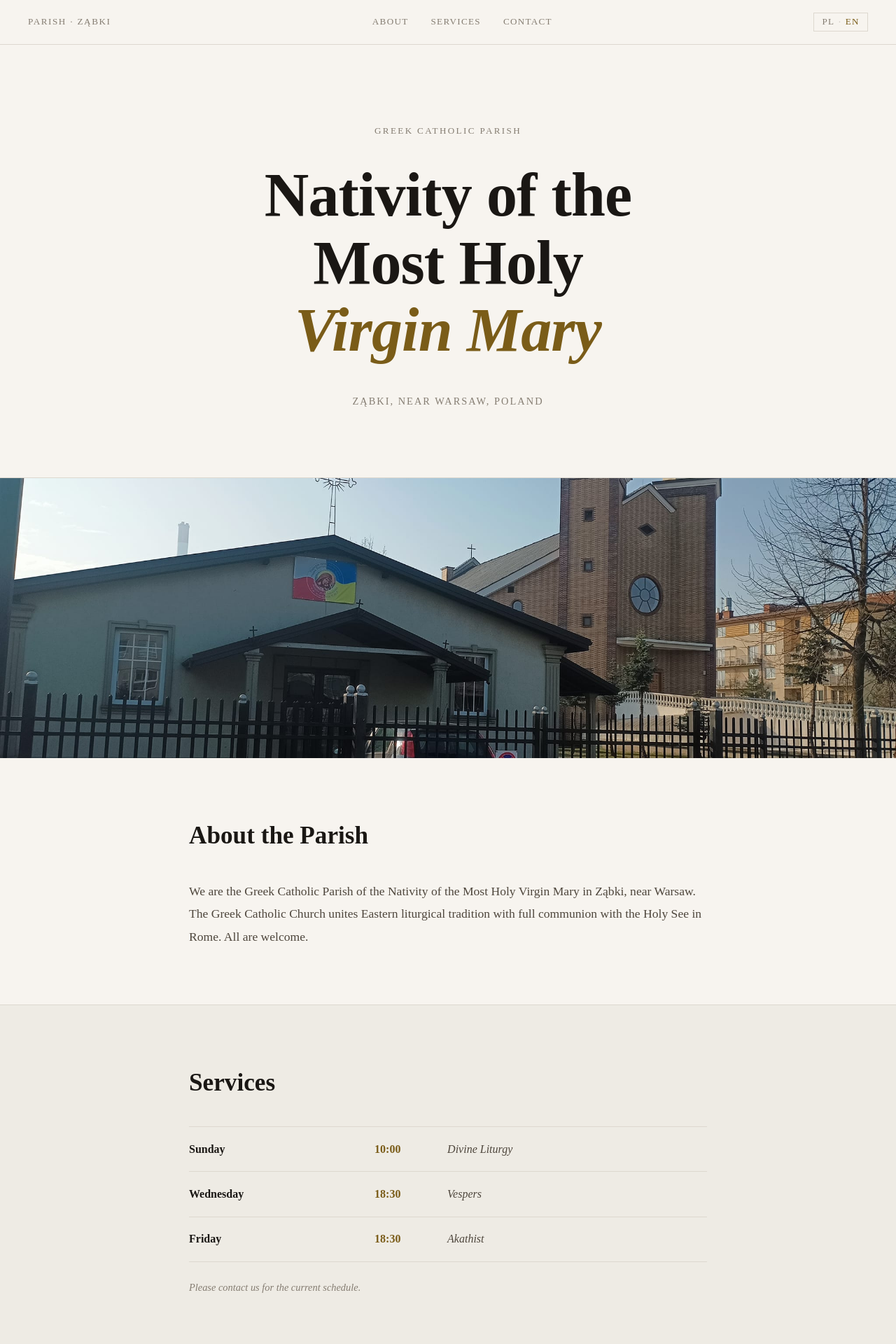
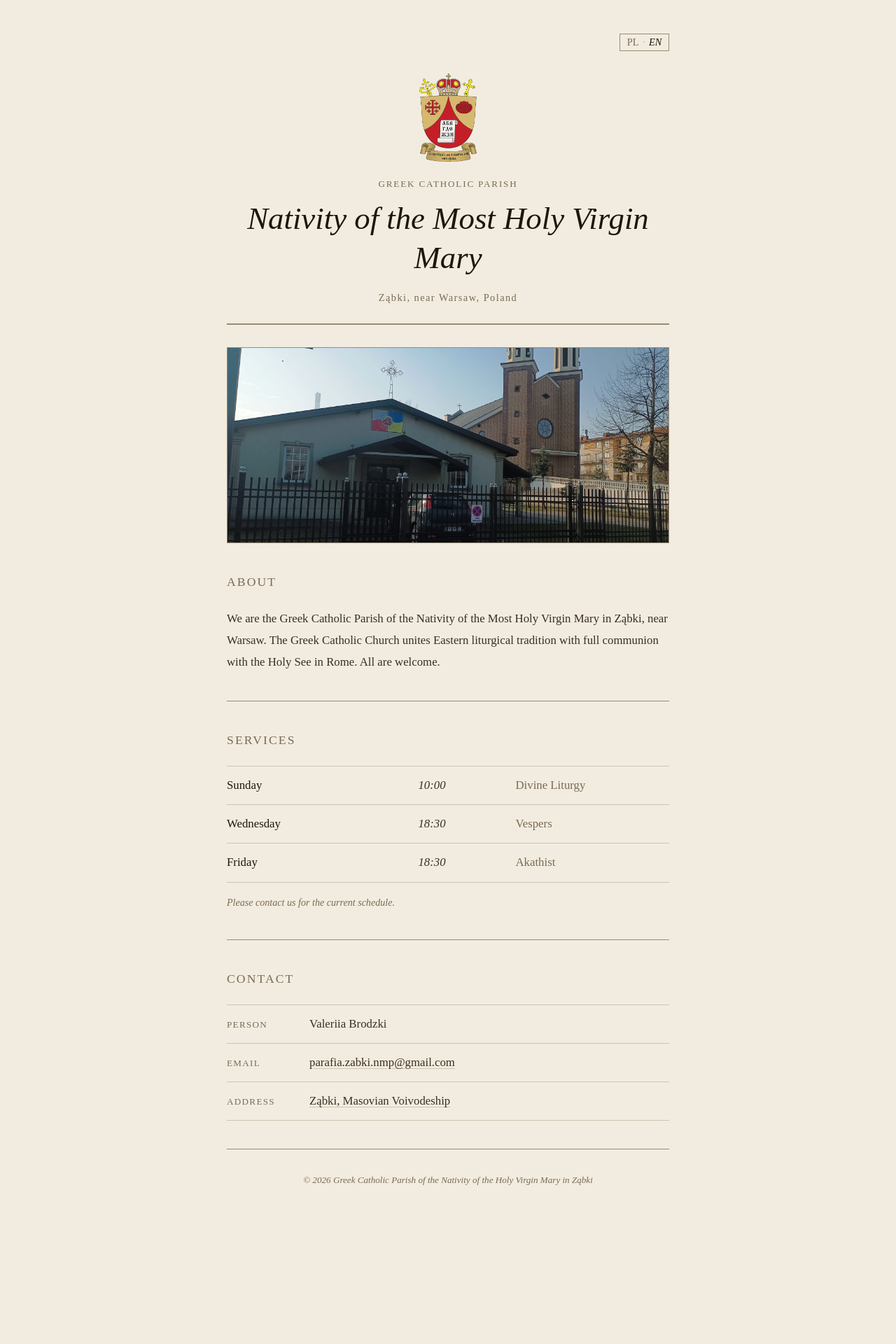
Before and after one commit to oleksandrserkov/parafia-zabki, a Next.js app: page / in a window 1280 px wide. Shown: the top 1920 px of the page at 70% size. After the commit the page ends 1762 px from the top, so only its background shows below. Built offline with nearby package versions, Linux system fonts and the light colour scheme.

Commit message:
Old church aesthetic: Spectral font, parchment theme, simple layout

```diff
--- a/app/globals.css
+++ b/app/globals.css
@@ -5,14 +5,12 @@
 }
 
 :root {
-  --bg: #f7f4ef;
-  --bg-alt: #eeebe4;
-  --text: #1a1714;
-  --text-mid: #4e463c;
-  --text-light: #857d72;
-  --accent: #7a5c18;
-  --border: #ddd8cf;
-  --font: var(--font-lora), 'Lora', Georgia, serif;
+  --bg: #f2ece0;
+  --text: #1e160a;
+  --text-mid: #3a2e1e;
+  --text-light: #7a6a54;
+  --rule: #9a8a72;
+  --font: var(--font-fell), 'Spectral', 'Times New Roman', Georgia, serif;
 }
 
 html {
@@ -23,16 +21,12 @@ body {
   background: var(--bg);
   color: var(--text);
   font-family: var(--font);
-  font-size: 19px;
-  line-height: 1.75;
-  -webkit-font-smoothing: antialiased;
+  font-size: 20px;
+  line-height: 1.8;
+  -webkit-font-smoothing: auto;
 }
 
 a {
   color: inherit;
   text-decoration: none;
 }
-
-::selection {
-  background: rgba(122, 92, 24, 0.18);
-}
--- a/app/layout.js
+++ b/app/layout.js
@@ -1,10 +1,12 @@
-import { Lora } from 'next/font/google'
+import { Spectral } from 'next/font/google'
 import './globals.css'
 
-const lora = Lora({
+const spectral = Spectral({
   subsets: ['latin', 'latin-ext'],
-  variable: '--font-lora',
+  variable: '--font-fell',
   display: 'swap',
+  weight: ['400', '700'],
+  style: ['normal', 'italic'],
 })
 
 export const metadata = {
@@ -15,7 +17,7 @@ export const metadata = {
 export default function RootLayout({ children }) {
   return (
     <html lang="pl">
-      <body className={lora.variable}>{children}</body>
+      <body className={spectral.variable}>{children}</body>
     </html>
   )
 }
--- a/app/page.js
+++ b/app/page.js
@@ -9,12 +9,9 @@ const MAPS_URL =
 
 const CONTENT = {
   pl: {
-    nav: { brand: 'Parafia · Ząbki', links: ['O Parafii', 'Nabożeństwa', 'Kontakt'] },
-    hero: {
     eyebrow: 'Parafia Greckokatolicka',
-      title: ['Narodzenie', 'Najświętszej', 'Maryi Panny'],
+    title: 'Narodzenie Najświętszej Maryi Panny',
     location: 'Ząbki koło Warszawy',
-    },
     about: {
       heading: 'O Parafii',
       text: 'Jesteśmy parafią greckokatolicką pw. Narodzenia Najświętszej Maryi Panny w Ząbkach koło Warszawy. Kościół greckokatolicki łączy wschodnią tradycję liturgiczną z jednością ze Stolicą Apostolską w Rzymie. Zapraszamy wszystkich.',
@@ -39,14 +36,11 @@ const CONTENT = {
     footer: '© 2026 Parafia Greckokatolicka pw. Narodzenia NMP w Ząbkach',
   },
   en: {
-    nav: { brand: 'Parish · Ząbki', links: ['About', 'Services', 'Contact'] },
-    hero: {
     eyebrow: 'Greek Catholic Parish',
-      title: ['Nativity of the', 'Most Holy', 'Virgin Mary'],
+    title: 'Nativity of the Most Holy Virgin Mary',
     location: 'Ząbki, near Warsaw, Poland',
-    },
     about: {
-      heading: 'About the Parish',
+      heading: 'About',
       text: 'We are the Greek Catholic Parish of the Nativity of the Most Holy Virgin Mary in Ząbki, near Warsaw. The Greek Catholic Church unites Eastern liturgical tradition with full communion with the Holy See in Rome. All are welcome.',
     },
     services: {
@@ -70,8 +64,6 @@ const CONTENT = {
   },
 }
 
-const sectionIds = ['about', 'services', 'contact']
-
 export default function Home() {
   const [lang, setLang] = useState('pl')
   const c = CONTENT[lang]
@@ -86,16 +78,11 @@ export default function Home() {
   }, [lang])
 
   return (
-    <>
-      <nav className={styles.nav}>
-        <span className={styles.navBrand}>{c.nav.brand}</span>
-        <div className={styles.navLinks}>
-          {c.nav.links.map((link, i) => (
-            <a key={i} href={`#${sectionIds[i]}`} className={styles.navLink}>
-              {link}
-            </a>
-          ))}
-        </div>
+    <div className={styles.page}>
+
+      {/* Header */}
+      <header className={styles.header}>
+        <div className={styles.langRow}>
           <button
             className={styles.langBtn}
             onClick={() => setLang(l => (l === 'pl' ? 'en' : 'pl'))}
@@ -105,83 +92,87 @@ export default function Home() {
             <span className={styles.langSep}>·</span>
             <span className={lang === 'en' ? styles.langActive : ''}>EN</span>
           </button>
-      </nav>
+        </div>
 
-      <section className={styles.hero}>
-        <p className={styles.heroEyebrow}>{c.hero.eyebrow}</p>
-        <h1 className={styles.heroTitle}>
-          {c.hero.title.map((line, i) => (
-            <span key={i}>
-              {i < c.hero.title.length - 1 ? line : <em>{line}</em>}
-              {i < c.hero.title.length - 1 && <br />}
-            </span>
-          ))}
-        </h1>
-        <p className={styles.heroLocation}>{c.hero.location}</p>
-      </section>
+        <Image
+          src="/favicon.webp"
+          alt="Herb parafii"
+          width={110}
+          height={126}
+          className={styles.crest}
+        />
+        <p className={styles.eyebrow}>{c.eyebrow}</p>
+        <h1 className={styles.title}>{c.title}</h1>
+        <p className={styles.location}>{c.location}</p>
+      </header>
 
-      <div className={styles.photoStrip}>
+      {/* Church photo */}
       <Image
         src="/church.jpg"
         alt="Parafia Greckokatolicka w Ząbkach"
-          width={1400}
-          height={400}
-          style={{ width: '100%', height: '400px', objectFit: 'cover', objectPosition: 'center 40%', display: 'block' }}
+        width={680}
+        height={340}
+        className={styles.photo}
+        style={{ objectFit: 'cover', objectPosition: 'center 40%', height: '280px' }}
         priority
       />
-      </div>
 
-      <section id="about" className={styles.section}>
-        <div className={styles.container}>
-          <h2 className={styles.sectionTitle}>{c.about.heading}</h2>
+      {/* About */}
+      <section className={styles.section}>
+        <p className={styles.sectionTitle}>{c.about.heading}</p>
         <p className={styles.bodyText}>{c.about.text}</p>
-        </div>
       </section>
 
-      <section id="services" className={`${styles.section} ${styles.sectionAlt}`}>
-        <div className={styles.container}>
-          <h2 className={styles.sectionTitle}>{c.services.heading}</h2>
-          <div className={styles.schedule}>
+      {/* Services */}
+      <section className={styles.section}>
+        <p className={styles.sectionTitle}>{c.services.heading}</p>
+        <table className={styles.schedule}>
+          <tbody>
             {c.services.schedule.map((item, i) => (
-              <div key={i} className={styles.scheduleRow}>
-                <span className={styles.scheduleDay}>{item.day}</span>
-                <span className={styles.scheduleTime}>{item.time}</span>
-                <span className={styles.scheduleName}>{item.name}</span>
-              </div>
+              <tr key={i}>
+                <td>{item.day}</td>
+                <td>{item.time}</td>
+                <td>{item.name}</td>
+              </tr>
             ))}
-          </div>
+          </tbody>
+        </table>
         <p className={styles.scheduleNote}>{c.services.note}</p>
-        </div>
       </section>
 
-      <section id="contact" className={styles.section}>
-        <div className={styles.container}>
-          <h2 className={styles.sectionTitle}>{c.contact.heading}</h2>
-          <div className={styles.contactList}>
+      {/* Contact */}
+      <section className={styles.section}>
+        <p className={styles.sectionTitle}>{c.contact.heading}</p>
+        <table className={styles.contactTable}>
+          <tbody>
             {c.contact.rows.map((row, i) => (
-              <div key={i} className={styles.contactRow}>
-                <span className={styles.contactLabel}>{row.label}</span>
+              <tr key={i}>
+                <td>{row.label}</td>
+                <td>
                   {row.href ? (
                     <a
                       href={row.href}
                       target={row.href.startsWith('mailto') ? undefined : '_blank'}
                       rel="noopener noreferrer"
-                    className={`${styles.contactValue} ${styles.contactLink}`}
+                      className={styles.link}
                     >
                       {row.value}
                     </a>
                   ) : (
-                  <span className={styles.contactValue}>{row.value}</span>
+                    row.value
                   )}
-              </div>
+                </td>
+              </tr>
             ))}
-          </div>
-        </div>
+          </tbody>
+        </table>
       </section>
 
+      {/* Footer */}
       <footer className={styles.footer}>
-        <p className={styles.footerText}>{c.footer}</p>
+        <p>{c.footer}</p>
       </footer>
-    </>
+
+    </div>
   )
 }
--- a/app/page.module.css
+++ b/app/page.module.css
@@ -1,274 +1,215 @@
-/* ── Navigation ── */
-.nav {
-  position: sticky;
-  top: 0;
-  z-index: 100;
-  background: var(--bg);
-  border-bottom: 1px solid var(--border);
-  padding: 1.1rem 2.5rem;
-  display: flex;
-  align-items: center;
-  justify-content: space-between;
-  gap: 2rem;
+/* ── Outer wrapper ── */
+.page {
+  max-width: 680px;
+  margin: 0 auto;
+  padding: 0 1.5rem 4rem;
 }
 
-.navBrand {
-  font-size: 0.82rem;
-  letter-spacing: 0.12em;
-  text-transform: uppercase;
-  color: var(--text-light);
+/* ── Header ── */
+.header {
+  text-align: center;
+  padding: 3rem 0 1.5rem;
+  border-bottom: 2px solid var(--rule);
 }
 
-.navLinks {
+.langRow {
   display: flex;
-  gap: 2rem;
-}
-
-.navLink {
-  font-size: 0.82rem;
-  letter-spacing: 0.1em;
-  text-transform: uppercase;
-  color: var(--text-light);
-  transition: color 0.15s ease;
-}
-
-.navLink:hover {
-  color: var(--text);
+  justify-content: flex-end;
+  margin-bottom: 2rem;
 }
 
 .langBtn {
   font-family: var(--font);
-  font-size: 0.82rem;
-  letter-spacing: 0.1em;
+  font-size: 0.9rem;
   background: none;
-  border: 1px solid var(--border);
+  border: 1px solid var(--rule);
   color: var(--text-light);
-  padding: 0.3rem 0.7rem;
+  padding: 0.2rem 0.6rem;
   cursor: pointer;
   display: flex;
   align-items: center;
   gap: 0.3rem;
-  transition: border-color 0.15s, color 0.15s;
-  flex-shrink: 0;
 }
 
 .langBtn:hover {
-  border-color: #b8a898;
   color: var(--text);
 }
 
 .langActive {
-  color: var(--accent);
+  color: var(--text);
+  font-style: italic;
 }
 
 .langSep {
-  opacity: 0.4;
+  opacity: 0.5;
 }
 
-/* ── Hero ── */
-.hero {
-  padding: 7rem 2.5rem 6rem;
-  text-align: center;
-  border-bottom: 1px solid var(--border);
+.crest {
+  width: 110px;
+  height: auto;
+  margin: 0 auto 1.25rem;
+  display: block;
+  opacity: 0.92;
 }
 
-.heroEyebrow {
+.eyebrow {
   font-size: 0.82rem;
-  letter-spacing: 0.18em;
-  text-transform: uppercase;
-  color: var(--text-light);
-  margin-bottom: 2rem;
-}
-
-.heroTitle {
-  font-size: clamp(2.8rem, 7vw, 5.5rem);
-  font-weight: 700;
-  line-height: 1.1;
-  color: var(--text);
-  margin-bottom: 2.5rem;
-  letter-spacing: -0.01em;
-}
-
-.heroTitle em {
-  font-style: italic;
-  color: var(--accent);
-}
-
-.heroLocation {
-  font-size: 0.9rem;
   letter-spacing: 0.14em;
   text-transform: uppercase;
   color: var(--text-light);
+  margin-bottom: 0.6rem;
 }
 
-/* ── Photo strip ── */
-.photoStrip {
-  width: 100%;
-  max-height: 400px;
-  overflow: hidden;
-  display: block;
+.title {
+  font-size: clamp(1.8rem, 5vw, 2.8rem);
+  font-weight: 400;
+  font-style: italic;
+  line-height: 1.25;
+  color: var(--text);
+  margin-bottom: 1rem;
 }
 
-.photoStrip img {
+.location {
+  font-size: 0.9rem;
+  letter-spacing: 0.1em;
+  color: var(--text-light);
+}
+
+/* ── Church photo ── */
+.photo {
   width: 100%;
-  height: 400px;
-  object-fit: cover;
-  object-position: center 40%;
+  margin: 2rem 0 0;
+  border: 1px solid var(--rule);
   display: block;
 }
 
 /* ── Sections ── */
 .section {
-  padding: 5rem 2.5rem;
-  border-bottom: 1px solid var(--border);
-}
-
-.sectionAlt {
-  background: var(--bg-alt);
-}
-
-.container {
-  max-width: 740px;
-  margin: 0 auto;
+  padding: 2.5rem 0;
+  border-bottom: 1px solid var(--rule);
 }
 
 .sectionTitle {
-  font-size: clamp(1.6rem, 3vw, 2.2rem);
-  font-weight: 700;
-  color: var(--text);
-  margin-bottom: 2rem;
+  font-size: 1.1rem;
+  font-weight: 400;
+  letter-spacing: 0.12em;
+  text-transform: uppercase;
+  color: var(--text-light);
+  margin-bottom: 1.25rem;
 }
 
 .bodyText {
-  font-size: 1.1rem;
+  font-size: 1.05rem;
+  color: var(--text-mid);
   line-height: 1.85;
-  color: var(--text-mid);
 }
 
 /* ── Schedule ── */
 .schedule {
-  margin-top: 0.5rem;
+  width: 100%;
+  border-collapse: collapse;
+  margin-top: 0.25rem;
 }
 
-.scheduleRow {
-  display: grid;
-  grid-template-columns: 1.3fr 80px 2fr;
-  align-items: baseline;
-  gap: 1.5rem;
-  padding: 1.1rem 0;
-  border-bottom: 1px solid var(--border);
+.schedule tr {
+  border-bottom: 1px solid #cdc3b0;
 }
 
-.scheduleRow:first-child {
-  border-top: 1px solid var(--border);
+.schedule tr:first-child {
+  border-top: 1px solid #cdc3b0;
 }
 
-.scheduleDay {
-  font-size: 1rem;
-  color: var(--text);
-  font-weight: 700;
+.schedule td {
+  padding: 0.75rem 0.5rem;
+  font-size: 1.05rem;
+  vertical-align: baseline;
 }
 
-.scheduleTime {
-  font-size: 1rem;
-  color: var(--accent);
-  font-weight: 700;
+.schedule td:first-child {
+  padding-left: 0;
+  color: var(--text);
+  width: 42%;
 }
 
-.scheduleName {
-  font-size: 1rem;
+.schedule td:nth-child(2) {
   color: var(--text-mid);
   font-style: italic;
+  width: 22%;
+}
+
+.schedule td:last-child {
+  color: var(--text-light);
+  padding-right: 0;
 }
 
 .scheduleNote {
-  font-size: 0.9rem;
+  font-size: 0.88rem;
   color: var(--text-light);
-  margin-top: 1.5rem;
   font-style: italic;
+  margin-top: 1rem;
 }
 
 /* ── Contact ── */
-.contactList {
-  display: flex;
-  flex-direction: column;
-  gap: 0;
+.contactTable {
+  width: 100%;
+  border-collapse: collapse;
 }
 
-.contactRow {
-  display: flex;
-  gap: 2rem;
-  align-items: baseline;
-  padding: 1.1rem 0;
-  border-bottom: 1px solid var(--border);
+.contactTable tr {
+  border-bottom: 1px solid #cdc3b0;
 }
 
-.contactRow:first-child {
-  border-top: 1px solid var(--border);
+.contactTable tr:first-child {
+  border-top: 1px solid #cdc3b0;
 }
 
-.contactLabel {
-  font-size: 0.8rem;
-  letter-spacing: 0.12em;
-  text-transform: uppercase;
-  color: var(--text-light);
-  min-width: 90px;
-  flex-shrink: 0;
+.contactTable td {
+  padding: 0.75rem 0.5rem;
+  font-size: 1.05rem;
+  vertical-align: baseline;
 }
 
-.contactValue {
-  font-size: 1rem;
+.contactTable td:first-child {
+  padding-left: 0;
+  color: var(--text-light);
+  font-size: 0.82rem;
+  letter-spacing: 0.1em;
+  text-transform: uppercase;
+  width: 110px;
+}
+
+.contactTable td:last-child {
+  padding-right: 0;
   color: var(--text-mid);
 }
 
-.contactLink {
-  color: var(--accent);
-  transition: opacity 0.15s;
+.link {
+  color: var(--text-mid);
+  text-decoration: underline;
+  text-underline-offset: 3px;
+  text-decoration-color: #cdc3b0;
 }
 
-.contactLink:hover {
-  opacity: 0.7;
+.link:hover {
+  text-decoration-color: var(--text-mid);
 }
 
 /* ── Footer ── */
 .footer {
-  padding: 2.5rem 2.5rem;
+  padding: 2rem 0 0;
   text-align: center;
-}
-
-.footerText {
   font-size: 0.82rem;
-  letter-spacing: 0.1em;
-  text-transform: uppercase;
   color: var(--text-light);
+  font-style: italic;
 }
 
 /* ── Responsive ── */
-@media (max-width: 680px) {
-  .navLinks {
+@media (max-width: 560px) {
+  .schedule td:last-child {
     display: none;
   }
 
-  .scheduleRow {
-    grid-template-columns: 1fr 68px;
-    gap: 1rem;
-  }
-
-  .scheduleName {
-    grid-column: 1 / -1;
-    padding-bottom: 0.2rem;
-  }
-
-  .contactRow {
-    flex-direction: column;
-    gap: 0.2rem;
-  }
-
-  .section {
-    padding: 3.5rem 1.5rem;
-  }
-
-  .hero {
-    padding: 5rem 1.5rem 4rem;
+  .schedule td:first-child {
+    width: 50%;
   }
 }
```
Lines whose indentation alone changed are shown as unchanged.
